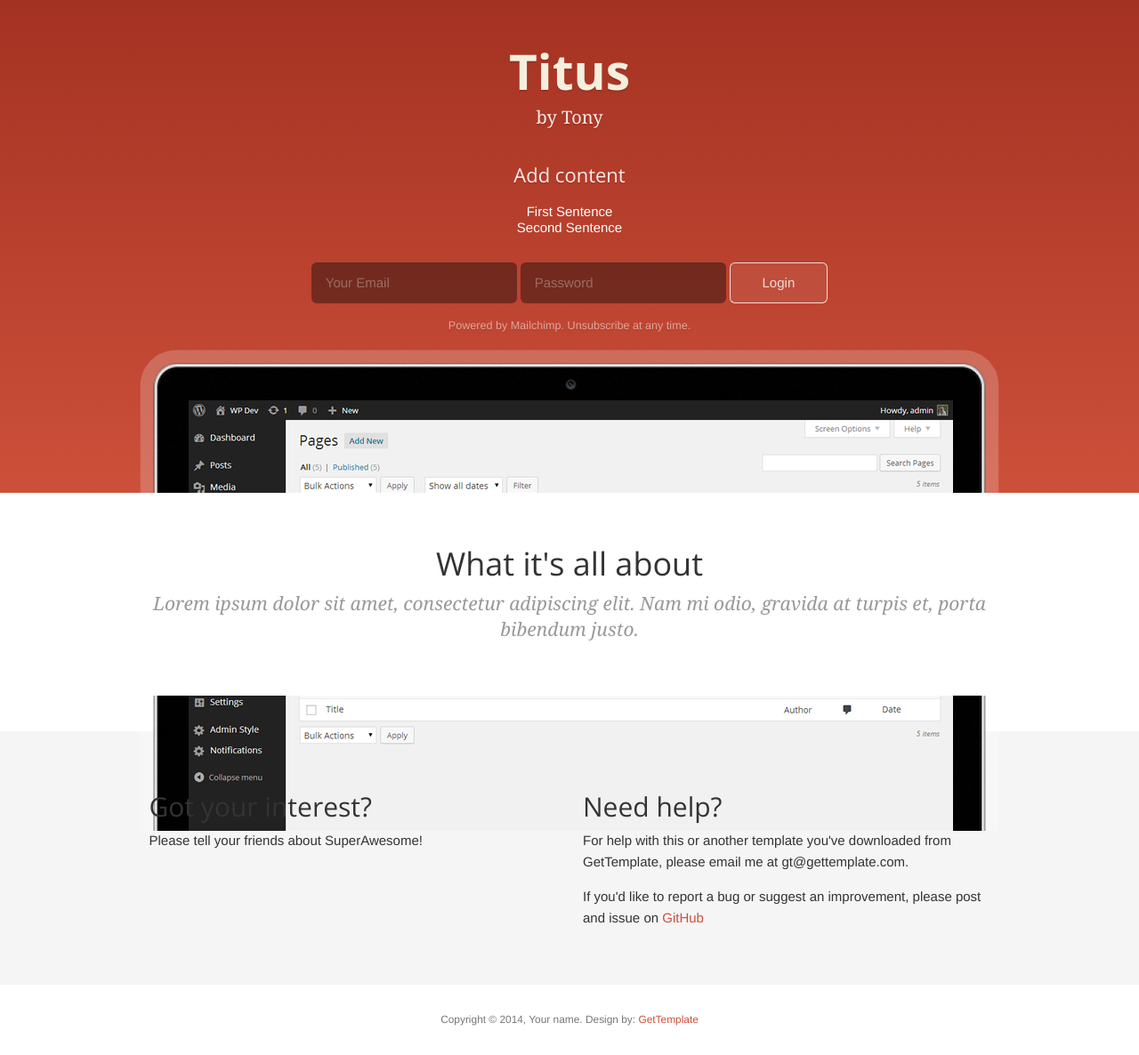
After one commit to TonyWhiteb/PersonaProject, a Django app: page /test/ in a window 1280 px wide. The commit adds this page. Shown: the whole page at 89% size. Run offline with Django 3.2, Linux system fonts and the light colour scheme; some libraries are stand-ins or nearby versions.

Commit message:
CompleteSamePageRefresh

```diff
--- a/persona/LoginSession/models.py
+++ b/persona/LoginSession/models.py
@@ -112,7 +112,7 @@
 
     is_admin = models.BooleanField(default = False)
 
-    object = MyUserManager()
+    objects = MyUserManager()
 
     USERNAME_FIELD = 'username'
 
--- a/persona/LoginSession/views.py
+++ b/persona/LoginSession/views.py
@@ -2,6 +2,7 @@
 from django.contrib.auth import authenticate,login,logout
 from django.http import JsonResponse
 from django.contrib.auth.decorators import login_required
+from .models import MyUser
 # Create your views here.
 
 def baseview(request):
@@ -46,6 +47,53 @@
         return render(request,'LoginTest.html')
 
     # return HttpResponse('hello')
+
+
+def validate_username(request):
+    username = request.GET.get('username', None)
+    data = {
+        'is_validate': MyUser.objects.filter(username__iexact = username).exists()
+    }
+    if data['is_validate'] :
+        data['success_msg'] = 'Login Success!'
+    else:
+        data['error_msg'] = 'Invalidate Username!'
+    return JsonResponse(data)
+
+def test(request):
+    if request.user.is_authenticated:
+        logout(request)
+        # return redirect(request.META.get('HTTP_REFERER','/'))
+        return render(request,'testpage.html')
+    else:
+        # return HttpResponse('error')
+        if request.method == 'GET':
+            # request.session['login_from'] = request.META.get('HTTP_REFERER', '/')
+            # login_from
+            return render(request,'testpage.html',locals())
+        elif request.method == 'POST':
+            username = request.POST.get("username",'')
+            password = request.POST.get("password",'')
+            if username != '' and password != '':
+                user = authenticate(username=username, password=password)
+                print(user)
+                if user is not None:
+                    login(request,user)
+                    print('login Success')
+                    # return redirect(request.session['login_from'])
+                    return render(request,'testpage.html',locals())
+                    #
+                else:
+                    # print(username,password,user)
+                    errormsg = 'Incorrect Email or Password!'
+                    return render(request,'testpage.html',locals())
+            else:
+                return JsonResponse({"e":"chucuo"})
+def testlogout(request):
+    if request.user.is_authenticated:
+        logout(request)
+        return render(request,'testpage.html')
+
 @login_required
 def ScannerPop(request):
     pass
--- a/persona/persona/urls.py
+++ b/persona/persona/urls.py
@@ -23,6 +23,8 @@
     path('admin/', admin.site.urls),
     path('base/', views.baseview, name = 'base'),
     path('', views.loginview, name='login'),
-    path('home/', views.logoutview, name = 'logout')
+    path('home/', views.logoutview, name = 'logout'),
+    path('test/', views.test, name = 'test'),
+    path('testlogout/', views.testlogout, name = 'testlogout')
     # path('',views.trackph, name = 'track'), # track the path
 ]
--- /dev/null
+++ b/persona/statics/index/js/csrf.js
@@ -0,0 +1,17 @@
+// using jQuery
+function getCookie(name) {
+    var cookieValue = null;
+    if (document.cookie && document.cookie !== '') {
+        var cookies = document.cookie.split(';');
+        for (var i = 0; i < cookies.length; i++) {
+            var cookie = jQuery.trim(cookies[i]);
+            // Does this cookie string begin with the name we want?
+            if (cookie.substring(0, name.length + 1) === (name + '=')) {
+                cookieValue = decodeURIComponent(cookie.substring(name.length + 1));
+                break;
+            }
+        }
+    }
+    return cookieValue;
+}
+var csrftoken = getCookie('csrftoken');
--- a/persona/templates/base.html
+++ b/persona/templates/base.html
@@ -62,12 +62,11 @@
 			</div>
 		</div>
 		<div class="row">
-			{% block feature2 %}{% endblock%}
-			<!-- <div class="col-lg-12">
+			<div class="col-lg-12">
 				<div id="illustration">
-					<img src="index/images/ap-screenshot.png" alt="" >
+				  <img src="{% static "index\images\ap-screenshot.png" %}" alt="My image"/>
 				</div>
-			</div> -->
+			</div>
 		</div>
 	</div>
 </header>
@@ -165,7 +164,12 @@
 
 <p class="small text-muted text-center">Copyright &copy; 2014, Your name. Design by: <a href="http://gettemplate.com/" rel="designer" title="Free Bootstrap templates">GetTemplate</a></p>
 <br>
+<script src="https://code.jquery.com/jquery-3.1.0.min.js"></script>
+<script type="text/javascript" src="{% static 'index/js/csrf.js' %}"></script>
 
+{% block Jscript %}
+
+{% endblock Jscript %}
 
 
 <!-- JavaScript libs are placed at the end of the document so the pages load faster -->
--- /dev/null
+++ b/persona/templates/testpage.html
@@ -0,0 +1,37 @@
+{% extends "base.html" %}
+
+{% block content %}
+{% if user.is_authenticated %}
+Hi {{user.username}}
+<a href="{% url 'test' %}"><button type="submit" class="btn btn-lg btn-default">Logout</button></a>
+{% else %}
+<form class="form-inline" action = {% url 'test' %} method = 'POST'  role="form">
+    {% csrf_token %}
+    <div class="form-group"><input type="text" class="form-control input-lg" name = 'username' id="LoginUserName" placeholder="Your Email"></div>
+    <div class="form-group"><input type="password" class="form-control input-lg" name = 'password' id="exampleInputPassword2" placeholder="Password"></div>
+    <button type="submit" class="btn btn-lg btn-default">Login</button>
+    <p>{{ errormsg }}</p>
+</form>
+
+{% endif %}
+{% endblock content %}
+
+
+
+{% block Jscript %}
+
+{% if user.is_authenticated %}
+
+<script>
+	function HoverWin(jQuery) {
+		$('#illustration').hover( function(){
+			$(this).addClass('expand');
+		}, function(){
+			$(this).removeClass('expand');
+		} );
+	}
+	$ (document).ready(HoverWin);
+</script>
+
+{% endif %}
+{% endblock Jscript%}
```
